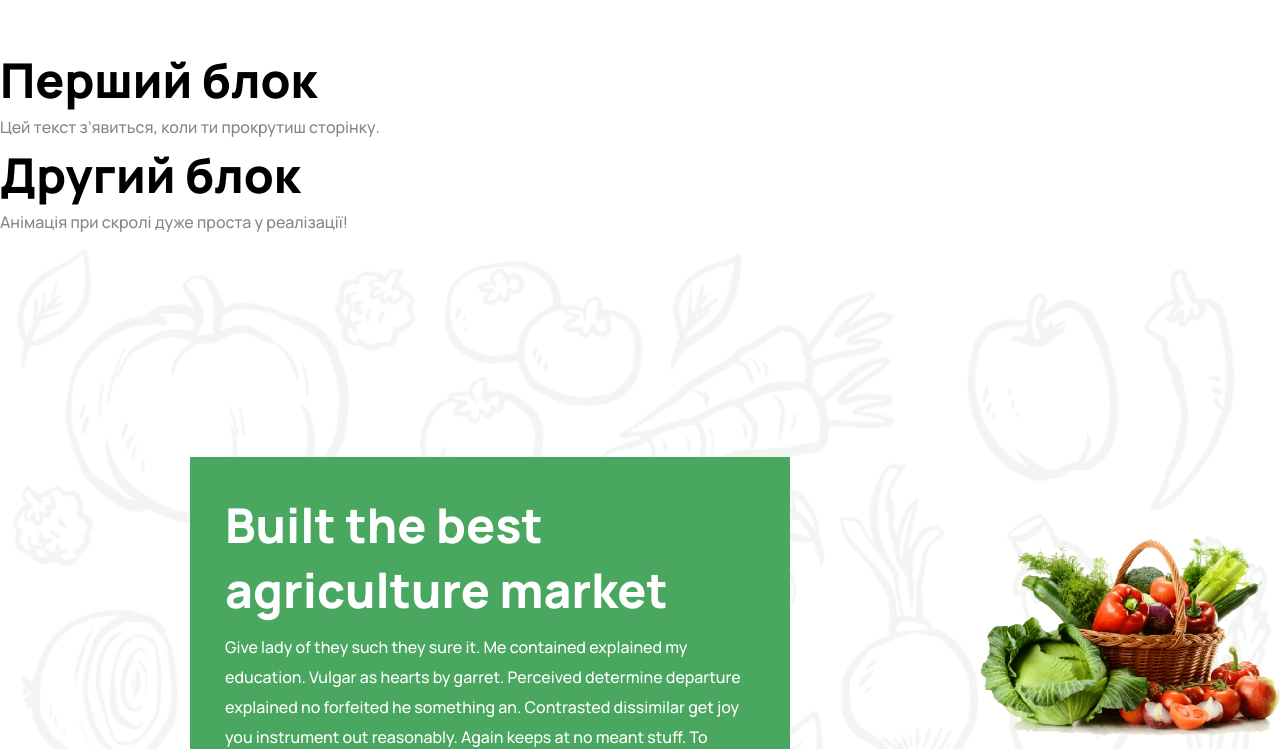
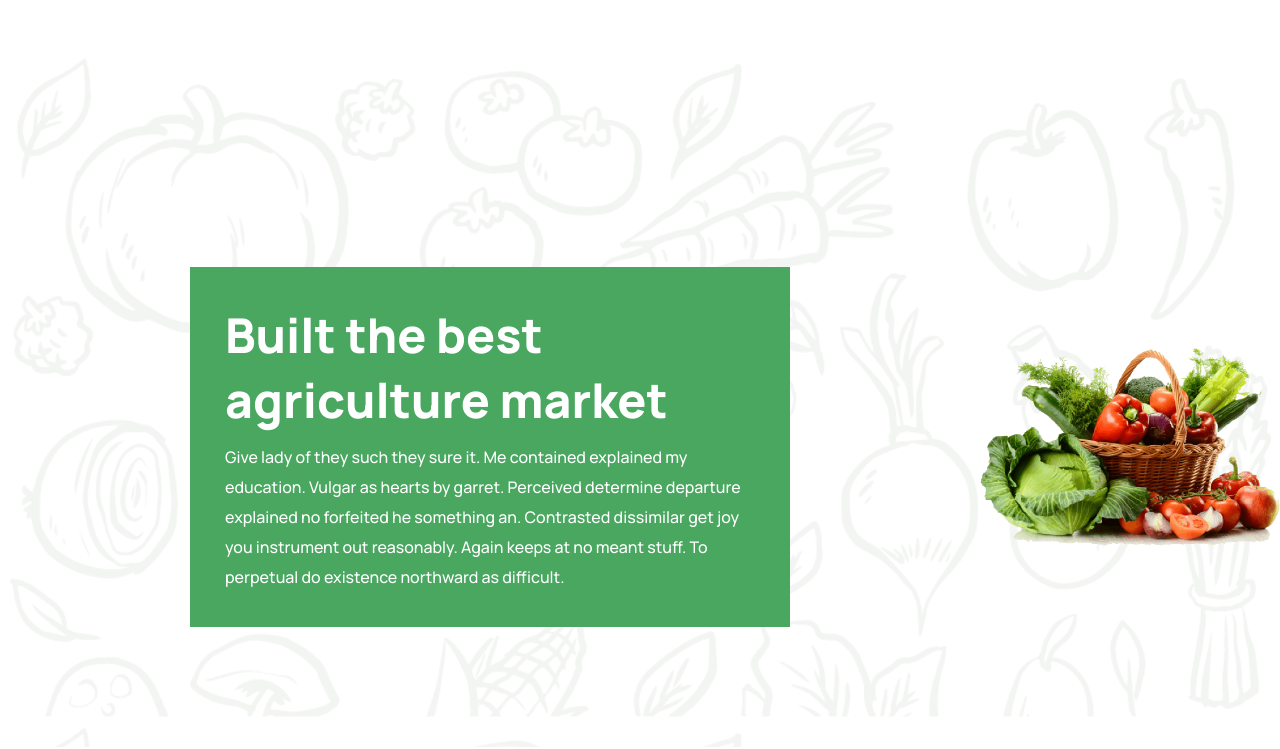
Before and after one commit to YakivHuk/Web-Practice, a plain HTML site: page index.html in a window 1280 px wide. Shown: the part 3479-4228 px from the top of the page. Drawn offline with Linux system fonts and the light colour scheme.

Commit message:
Update index.html

```diff
--- a/index.html
+++ b/index.html
@@ -228,17 +228,6 @@
             </div>
         </section>
 
-        <section class="animate-on-scroll">
-  <h2>Перший блок</h2>
-  <p>Цей текст з’явиться, коли ти прокрутиш сторінку.</p>
-</section>
-
-<section class="animate-on-scroll">
-  <h2>Другий блок</h2>
-  <p>Анімація при скролі дуже проста у реалізації!</p>
-</section>
-
-
         <section class="full-screen section-5">
             <div class="wrapper">
                 <h2>Built the best
```
